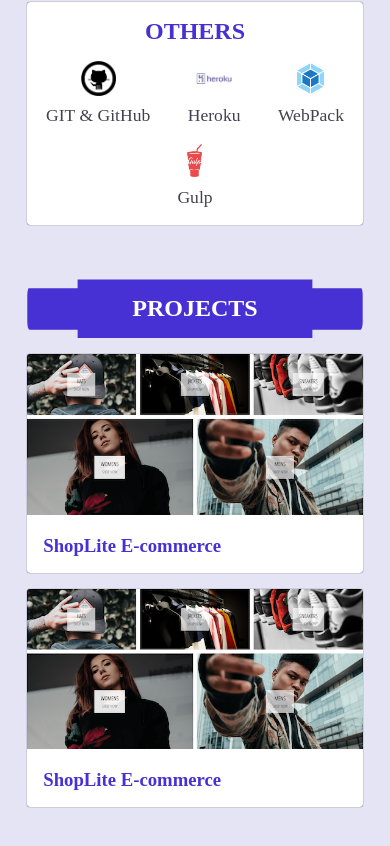
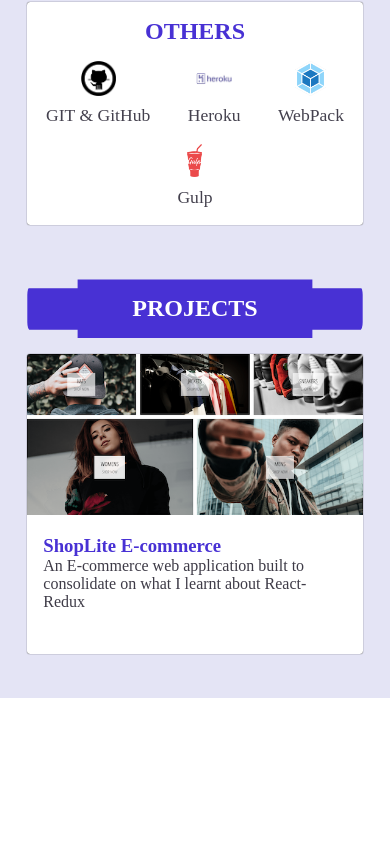
Before and after one commit to PaulOnyekwelu/paulonyekwelu.github.io, a React (Create React App) app: page / in a window 390 px wide. Shown: the part 2202-3048 px from the top of the page. After the commit the page ends 2900 px from the top, so only its background shows below. Built offline with nearby package versions, Linux system fonts and the light colour scheme.

Commit message:
mobile-first implementation of project section

```diff
--- a/src/components/projects/index.jsx
+++ b/src/components/projects/index.jsx
@@ -1,22 +1,25 @@
-import React, {useState, useEffect } from 'react';
+import React, { useState } from 'react';
 import Data from '../../store/projects';
+import extLink from '../../images/external-link.png';
 
 import './projects.style.scss';
+import { GithubImg } from '../../images/skill-logo';
 
 
 const Projects = () => {
 	const [ projectSets, setProjectSets ] = useState(Data);
 
     const toggleProjectRear = (id) => {
-        setProjectSets(prevProjectSets => {
-            for(let projectSet of prevProjectSets){
-                if(projectSet.id === id){
-                    console.log(projectSet.showRear)
-                    return [...prevProjectSets, {...projectSet, showRear: !projectSet.showRear }];
-                }
+        const newProjectSets = projectSets.map(projectSet => {
+            if(projectSet.id === id){
+                projectSet.showRear = !projectSet.showRear;
             }
+            return projectSet;
         })
-	}
+
+        setProjectSets(newProjectSets);
+    }
+
 
     return (
         <section className="projects">
@@ -27,7 +30,7 @@ const Projects = () => {
 
                         return (
                             <div className="project" key={ProjectSet.id}>
-                                <div className={`project-front ${ ProjectSet.showRear ? 'hide-front' : 'show-front'} `} id={ProjectSet.id} onClick={()=>toggleProjectRear(ProjectSet.id)} >
+                                <div className={`project-front ${ ProjectSet.showRear ? 'hide-front' : 'show-front'} `}  onClick={()=>toggleProjectRear(ProjectSet.id)} >
                                     <div className="project-img">
                                         <img src={ProjectSet.imageUrl} alt=""/>
                                     </div>
@@ -39,12 +42,30 @@ const Projects = () => {
                                     </div>
                                 </div>
                                 <div className="project-rear">
-                                    <div>
+                                    <div className="project-rear-title">
                                         <span className="close-menu" onClick={()=>toggleProjectRear(ProjectSet.id)} >&#10005;</span>
+                                        <span className="accomplishment-heading"><h4>ACCOMPLISHMENTS</h4></span>
                                     </div>
-                                    Lorem ipsum dolor sit amet consectetur adipisicing elit. Quas, nesciunt dolore fuga
-                                    incidunt odit sunt accusantium laborum aliquid quia expedita! Omnis culpa natus
-                                    accusamus, impedit obcaecati porro hic ipsam vel!
+                                    <div className="project-accomplishments">
+                                        {
+                                            ProjectSet.accomplishments.map( accomplishment => {
+                                                return (
+                                                    <>
+                                                    <span className="accomplishment-id"> -> </span>
+                                                    <span className="accomplishment-detail">{accomplishment.detail}</span> <br />
+                                                    </>
+                                                )
+                                            })
+                                        }
+                                    </div>
+                                    <div className="project-links">
+                                        <span className="link">
+                                            <a href={ProjectSet.url} target="_blank" rel="noopener noreferrer"><img src={extLink} alt=""/></a>
+                                        </span>
+                                        <span className="link">
+                                            <a href={ProjectSet.githubUrl} target="_blank" rel="noopener noreferrer"><img src={GithubImg} alt=""/></a>
+                                        </span>
+                                    </div>
                                 </div>
                             </div>
                         )
--- a/src/components/projects/projects.style.scss
+++ b/src/components/projects/projects.style.scss
@@ -17,6 +17,7 @@
 
         .projects-section{
             width: 100%;
+            height: 100%;
             display: flex;
             flex-direction: column;
 
@@ -30,35 +31,33 @@
                 box-shadow: 0 0 1px;
                 position: relative;
                 margin-bottom: 1rem;
+                height: 300px;
 
                 .hide-front{
                     & ~ .project-rear{
-                        display: block;
-                        z-index: 2;
+                        height: 90%;
+                        display: flex;
+                        flex-direction: column;
+                        justify-content: space-between;
                         position: absolute;
                         top: 0;
                         left: 0;
-                        animation: ShowRear 2s ease;
-
+                        animation: ShowRear 1s ease;
                     }
                 }
 
                 .show-front{
-                    // z-index: 3;
 
                     & ~ .project-rear{
                         display: block;
                         z-index: 1;
-                        position: absolute;
-                        top: 350px;
-                        left: 0;
-                        animation: HideRear 2s ease;
-
+                        animation: HideRear 1s ease;
                     }
                 }
 
                 .project-front{
                     width: 100%;
+                    height: 100%;
 
                     .project-img{
 
@@ -74,15 +73,68 @@
                         .heading{
                             color:rgb(72,49,212);
                         }
+
+                        .description{
+                            color: rgb(62, 59, 71);
+                        }
                     }
                 }
                 .project-rear{
-                    width: 100%;
-                    padding: 1rem;
+                    width: 94%;
+                    padding: 3%;
+                    height: 100%;
                     font-size: 1rem;
                     display: none;
                     background: white;
-                    height: 100%;
+
+                    .project-rear-title{
+                        height: 10%;
+                        display: flex;
+                        justify-content: space-around;
+
+                        span{
+                            height: 90%;
+                            padding-right: 3rem;
+
+
+                        }
+                        .accomplishment-heading{
+                            margin-right: 1rem;
+                            color: rgb(42, 40, 49);
+                        }
+                    }
+
+                    .project-accomplishments{
+                        height: 66%;
+                        color: rgb(62, 59, 71);
+
+                        span{
+                            line-height: 1.3rem;
+                        }
+
+                        .accomplishment-detail{
+                            text-align: center;
+                        }
+
+                    }
+                    .project-links{
+                        height: 20%;
+                        display: flex;
+                        // justify-content: space-around;
+                        // background: red;
+
+                        .link{
+                            width:1.8rem;
+                            height: 1.8rem;
+                            padding: 0.3rem;
+                            background: rgb(216, 223, 216);
+                            margin-right: 1rem;
+                            border-radius: 50%;
+                            img{
+                                width: 100%;
+                            }
+                        }
+                    }
                 }
             }
         }
@@ -92,7 +144,7 @@
 @keyframes ShowRear {
     0% {
         position: absolute;
-        top: 350px;
+        top: 320px;
     }
     100%{
         position: absolute;
@@ -107,7 +159,7 @@
     }
     100%{
         position: absolute;
-        top: 350px;
+        top: 320px;
     }
 
 }
--- a/src/store/projects.js
+++ b/src/store/projects.js
@@ -6,22 +6,31 @@ const Data  = [
         "id": 1,
         "name" : "ShopLite E-commerce",
         "imageUrl": ShopliteImg,
-        "description": "",
-        "accomplishment": [],
+        "description": "An E-commerce web application built to consolidate on what I learnt about React-Redux",
+        "accomplishments": [
+            { "id": 1, "detail": "A React.js application" },
+            { "id": 2, "detail": "state management using React-redux" },
+            { "id": 3, "detail": "User Authentication using Firebase" },
+            { "id": 4, "detail": "Firebase-firestore for data storage" },
+            { "id": 5, "detail": "css-in-js styled component for styling" },
+            { "id": 6, "detail": "test-stripe payment for confirming checkout" }
+        ],
         "url": "https://shoplite.herokuapp.com/",
         "githubUrl": "https://github.com/silanka007/shoplite",
         "showRear": false
     },
-    {
-        "id": 2,
-        "name" : "ShopLite E-commerce",
-        "imageUrl": ShopliteImg,
-        "description": "",
-        "accomplishment": [],
-        "url": "https://shoplite.herokuapp.com/",
-        "githubUrl": "https://github.com/silanka007/shoplite",
-        "showRear": false
-    }
+    // {
+    //     "id": 2,
+    //     "name" : "ShopLite E-commerce",
+    //     "imageUrl": ShopliteImg,
+    //     "description": "",
+    //     "accomplishments": [
+    //         { "id": 1, "details": "hello" }
+    //     ],
+    //     "url": "https://shoplite.herokuapp.com/",
+    //     "githubUrl": "https://github.com/silanka007/shoplite",
+    //     "showRear": false
+    // }
 ]
 
 export default Data;
```
Also changed, not shown: src/images/external-link.png (added).
